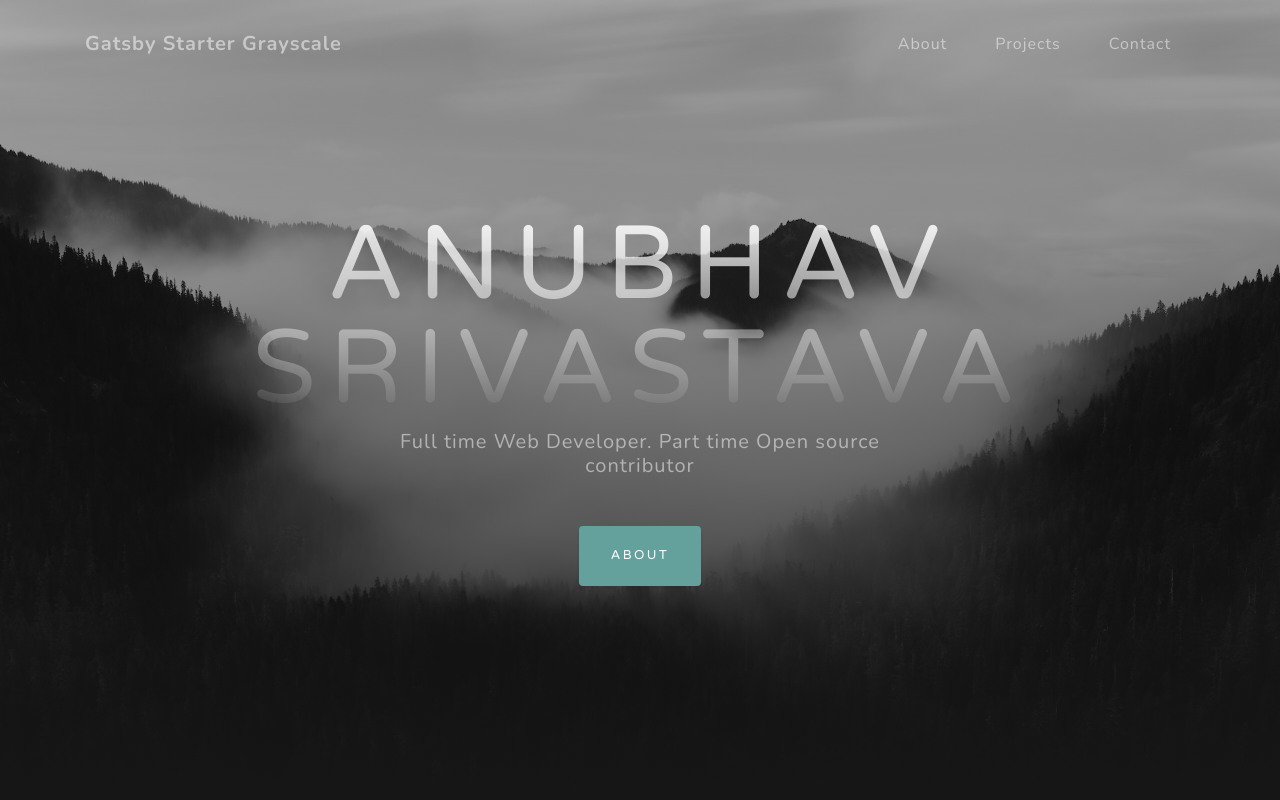
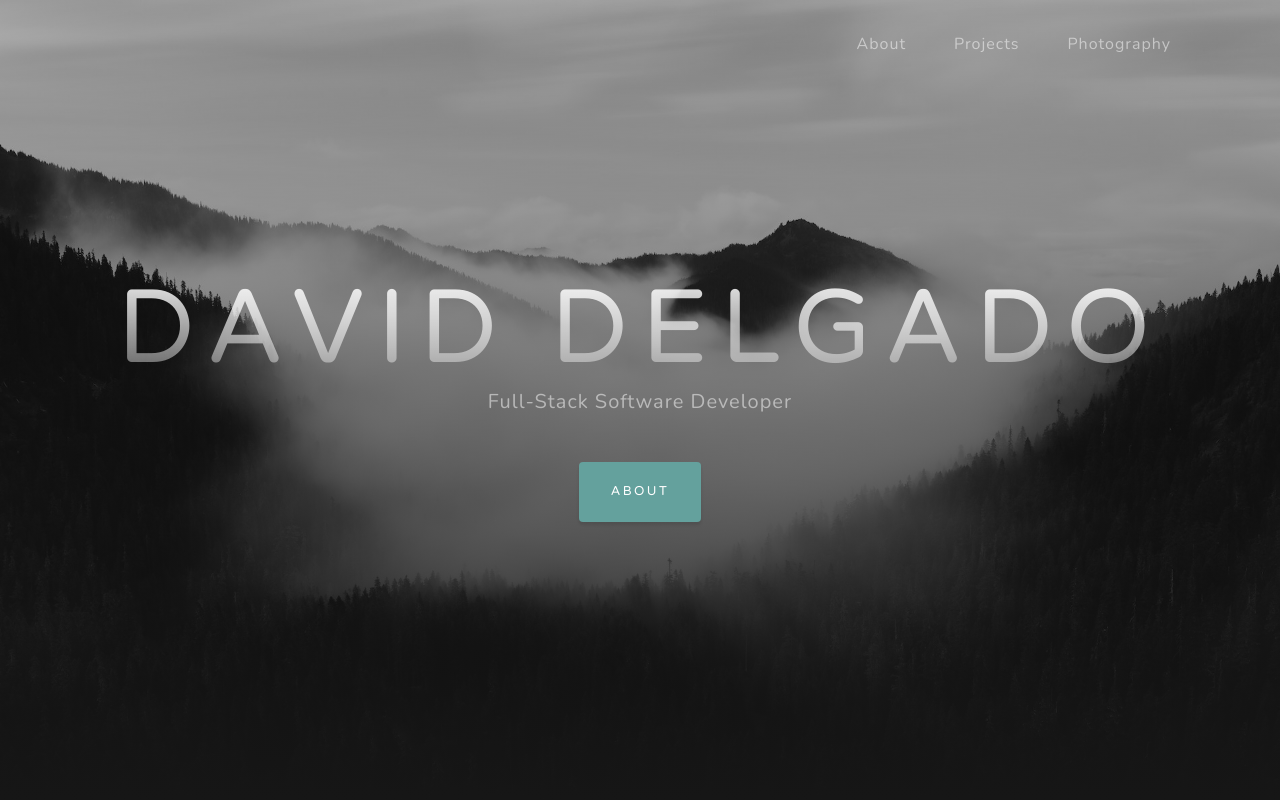
Before and after one commit to djdelgado/djdelgado.github.io, a Gatsby site: page / in a window 1280 px wide. Shown: the top 800 px of the page. Built offline with nearby package versions, Linux system fonts and the light colour scheme; Gatsby itself is replaced by a stand-in of ours.

Commit message:
created project from gatsby starter

```diff
--- a/config.js
+++ b/config.js
@@ -1,6 +1,6 @@
 module.exports = {
-  siteTitle: 'Gatsby Starter Grayscale', // <title>
-  manifestName: 'Grayscale',
+  siteTitle: 'David Delgado', // <title>
+  manifestName: 'Portfolio',
   manifestShortName: 'Landing', // max 12 characters
   manifestStartUrl: '/',
   manifestBackgroundColor: '#663399',
@@ -8,33 +8,30 @@ module.exports = {
   manifestDisplay: 'standalone',
   manifestIcon: 'src/assets/img/website-icon.png',
   pathPrefix: `/gatsby-starter-grayscale/`, // This path is subpath of your hosting https://domain/portfolio
-  heading: 'Anubhav Srivastava',
-  subHeading: 'Full time Web Developer. Part time Open source contributor  ',
+  heading: 'David Delgado',
+  subHeading: 'Full-Stack Software Developer',
 
   // social
   socialLinks: [
     {
-      icon: 'fa-github',
+      icon: 'fab fa-github',
       name: 'Github',
-      url: 'https://github.com/anubhavsrivastava',
+      url: 'https://github.com/djdelgado',
     },
     {
-      icon: 'fa-linkedin-in',
+      icon: 'fab fa-linkedin-in',
       name: 'Linkedin',
-      url: 'https://linkedin.com/in/theanubhav/',
+      url: 'https://linkedin.com/in/david-j-delgado/',
     },
     {
-      icon: 'fa-twitter',
-      name: 'Twitter',
-      url: 'https://twitter.com/onlyanubhav',
+      icon: 'fab fa-instagram',
+      name: 'Instagram',
+      url: 'https://www.instagram.com/bigdaytoday/',
     },
     {
-      icon: 'fa-facebook-f',
-      name: 'Facebook',
-      url: 'https://facebook.com/theanubhav',
+      icon: 'fas fa-envelope',
+      name: 'Email',
+      url: 'mailto:djd9062@gmail.com',
     },
-  ],
-  email: 'anubhav.srivastava00@gmail.com',
-  phone: '000-00000',
-  address: '305 Del Sol, Sunnyvale, CA',
+  ]
 };
--- a/package.json
+++ b/package.json
@@ -1,5 +1,5 @@
 {
-  "name": "gatsby-starter-grayscale",
+  "name": "portfolio-site",
   "version": "0.0.1",
   "description": "Gatsby.js V2 starter template based on Grayscale by startbootstrap",
   "repository": {
--- a/src/assets/sass/_masthead.scss
+++ b/src/assets/sass/_masthead.scss
@@ -22,7 +22,7 @@
     letter-spacing: 0.8rem;
     background: -webkit-linear-gradient(
       fade-out(white, 0.1),
-      fade-out(white, 1)
+      fade-out(white, 0.7)
     );
     -webkit-text-fill-color: transparent;
     -webkit-background-clip: text;
--- a/src/assets/sass/_navbar.scss
+++ b/src/assets/sass/_navbar.scss
@@ -14,6 +14,10 @@
     color: $black;
     font-weight: 700;
     padding: .9rem 0;
+    display: none;
+  }
+  .brand-show {
+    display: inline-block;
   }
   .navbar-nav {
     .nav-item {
--- a/src/components/Header.js
+++ b/src/components/Header.js
@@ -1,6 +1,7 @@
 import React, { Component } from 'react';
 import Scroll from './Scroll';
 import config from '../../config';
+
 export default class Header extends Component {
   constructor(props) {
     super(props);
@@ -9,6 +10,7 @@ export default class Header extends Component {
       visibilityClass: '',
     };
   }
+
   toggleMenu = value => {
     this.setState({ openMenu: value });
   };
@@ -25,6 +27,11 @@ export default class Header extends Component {
     }
   };
 
+  showTitle = () => {
+    const { visibilityClass } = this.state;
+    return visibilityClass === '' ? '' : 'brand-show'
+  }
+
   componentDidMount() {
     window.addEventListener('scroll', this.handleScroll);
   }
@@ -40,9 +47,11 @@ export default class Header extends Component {
         id="mainNav"
       >
         <div className="container">
-          <a className="navbar-brand" href="#page-top">
+          <div>
+          <a className={`navbar-brand ${this.showTitle()}`} href="#page-top">
             {config.siteTitle}
           </a>
+          </div>
           <button
             onClick={_ => this.toggleMenu(!openMenu)}
             className={`navbar-toggler navbar-toggler-right ${
@@ -87,10 +96,10 @@ export default class Header extends Component {
                 <Scroll
                   onClick={_ => this.toggleMenu(!openMenu)}
                   type="id"
-                  element="signup"
+                  element="projects"
                 >
-                  <a className="nav-link" href="#signup">
-                    Contact
+                  <a className="nav-link" href="#photography">
+                    Photography
                   </a>
                 </Scroll>
               </li>
--- a/src/components/SocialLinks.js
+++ b/src/components/SocialLinks.js
@@ -5,49 +5,12 @@ export default function SocialLinks() {
   return (
     <section className="contact-section bg-black">
       <div className="container">
-        <div className="row">
-          <div className="col-md-4 mb-3 mb-md-0">
-            <div className="card py-4 h-100">
-              <div className="card-body text-center">
-                <i className="fas fa-map-marked-alt text-primary mb-2"></i>
-                <h4 className="text-uppercase m-0">Address</h4>
-                <hr className="my-4" />
-                <div className="small text-black-50">{config.address}</div>
-              </div>
-            </div>
-          </div>
-
-          <div className="col-md-4 mb-3 mb-md-0">
-            <div className="card py-4 h-100">
-              <div className="card-body text-center">
-                <i className="fas fa-envelope text-primary mb-2"></i>
-                <h4 className="text-uppercase m-0">Email</h4>
-                <hr className="my-4" />
-                <div className="small text-black-50">
-                  <a href={`mailto:${config.email}`}>{config.email}</a>
-                </div>
-              </div>
-            </div>
-          </div>
-
-          <div className="col-md-4 mb-3 mb-md-0">
-            <div className="card py-4 h-100">
-              <div className="card-body text-center">
-                <i className="fas fa-mobile-alt text-primary mb-2"></i>
-                <h4 className="text-uppercase m-0">Phone</h4>
-                <hr className="my-4" />
-                <div className="small text-black-50">{config.phone}</div>
-              </div>
-            </div>
-          </div>
-        </div>
-
         <div className="social d-flex justify-content-center">
           {config.socialLinks.map(social => {
             const { icon, url } = social;
             return (
               <a key={url} href={url} className={`mx-2`}>
-                <i className={`fab ${icon}`}></i>
+                <i className={`${icon}`}></i>
               </a>
             );
           })}
--- a/src/pages/index.js
+++ b/src/pages/index.js
@@ -114,8 +114,6 @@ const IndexPage = () => (
       </div>
     </section>
 
-    <Subscribe />
-
     <SocialLinks />
     <Footer />
   </Layout>
```
Also changed, not shown: src/components/InfoCard.js (added, +19 -0 lines).
